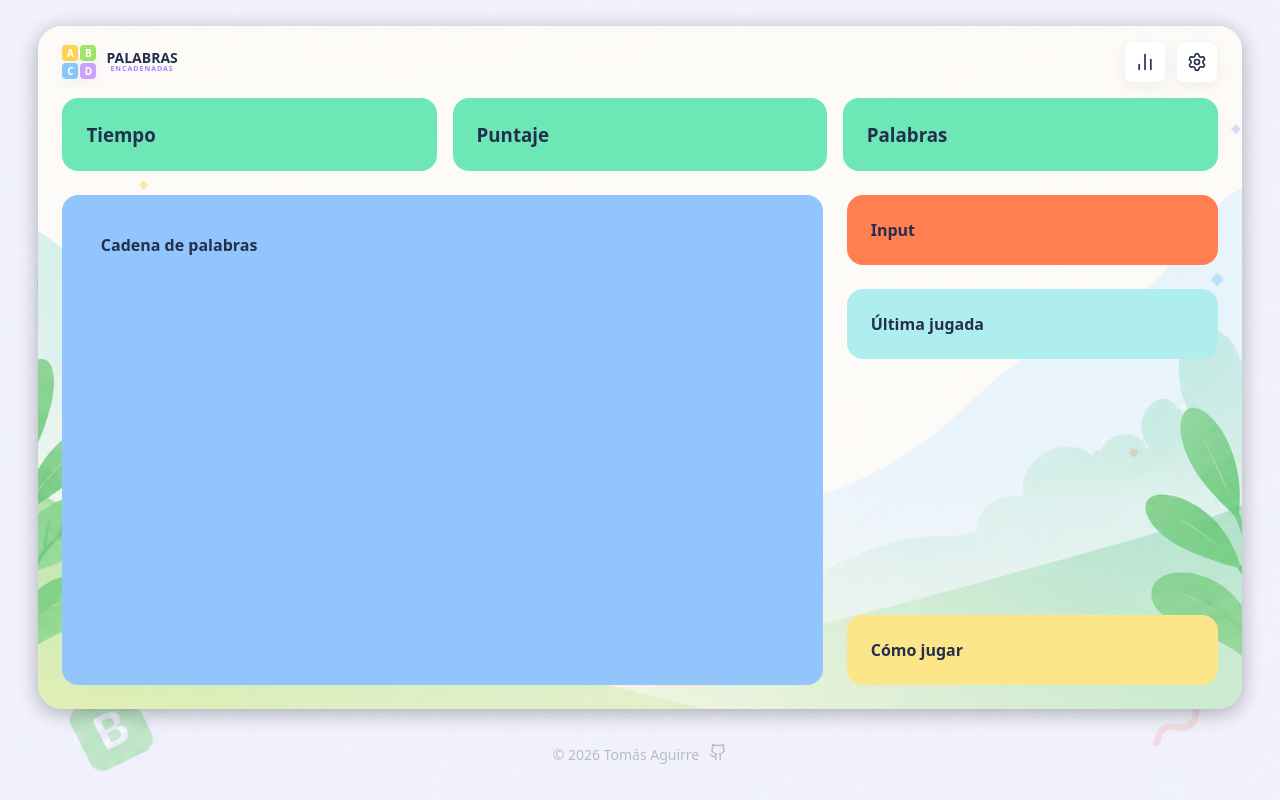
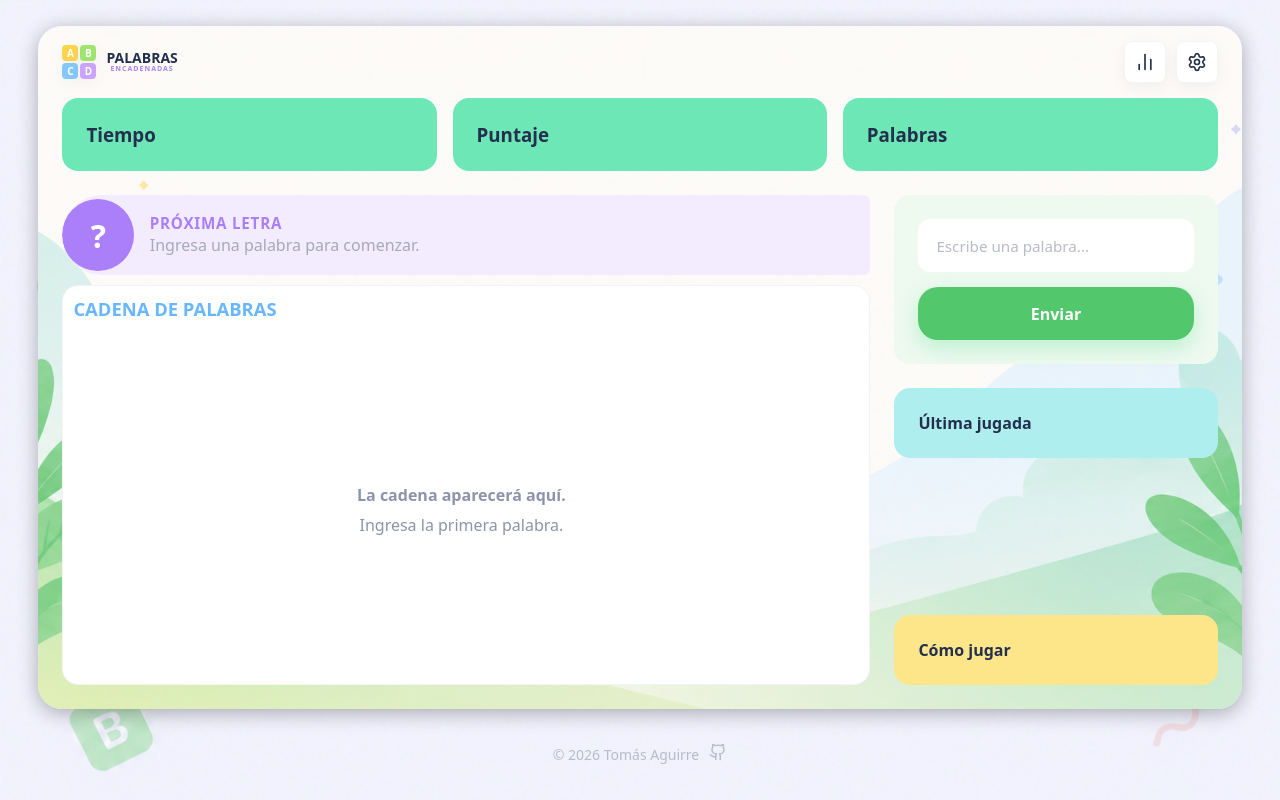
Before and after one commit to tomieaguirre/unq-ui-tomi-aguirre-trabajo-final, a React (Vite) app: page /game in a window 1280 px wide. Built offline with nearby package versions, Linux system fonts and the light colour scheme.

Commit message:
feat: connect input, word chain and game state

```diff
--- a/src/components/game/InputPanel/InputPanel.jsx
+++ b/src/components/game/InputPanel/InputPanel.jsx
@@ -1,9 +1,71 @@
+import { useRef, useState } from "react";
+import { SendHorizontal } from "lucide-react";
+
+import Button from "../../ui/Button/Button";
+import Spinner from "../../ui/Spinner/Spinner";
 import styles from "./InputPanel.module.css";
 
-export default function InputPanel() {
+export default function InputPanel({
+    onSubmit,
+    disabled = false,
+    loading = false,
+}) {
+
+    const [value, setValue] = useState("");
+
+    const inputRef = useRef(null);
+
+    const handleSubmit = async (event) => {
+        event.preventDefault();
+
+        const word = value.trim();
+
+        if (!word) return;
+
+        const success = await onSubmit(word);
+
+        if (success) {
+            setValue("");
+        }
+
+        inputRef.current?.focus();
+    };
+
     return (
         <section className={styles.container}>
-            <h1>Input</h1>
+
+            <form
+                className={styles.form}
+                onSubmit={handleSubmit}
+            >
+                <input
+                    ref={inputRef}
+                    type="text"
+                    placeholder="Escribe una palabra..."
+
+                    value={value}
+
+                    onChange={(event) =>
+                        setValue(event.target.value)
+                    }
+
+                    className={styles.input}
+
+                    autoComplete="off"
+
+                    disabled={disabled}
+                />
+
+                <Button
+                    type="submit"
+                    variant="success"
+                    size="md"
+                    fullWidth
+                    disabled={disabled || loading}
+                >
+                    {loading ? <Spinner size="sm" /> : "Enviar"}
+                </Button>
+            </form>
         </section>
     );
 }
--- a/src/components/game/InputPanel/InputPanel.module.css
+++ b/src/components/game/InputPanel/InputPanel.module.css
@@ -1,5 +1,5 @@
 /* ============================================
-   STATS CONTAINER
+   CONTAINER
    ============================================ */
 
 .container {
@@ -7,13 +7,61 @@
     flex-direction: column;
     gap: var(--spacing-md);
 
-    flex-shrink: 0;
     width: 100%;
+
     padding: var(--spacing-lg);
 
-    background: coral;
+    background: color-mix(in srgb, var(--color-success) 10%, var(--color-surface));
+
     border-radius: var(--border-radius-xl);
-    overflow: hidden;
+
+    flex-shrink: 0;
+}
+
+/* ============================================
+   FORM
+   ============================================ */
+
+.form {
+    display: flex;
+    flex-direction: column;
+    gap: var(--spacing-md);
+}
+
+/* ============================================
+   INPUT
+   ============================================ */
+
+.input {
+    width: 100%;
+
+    padding: .9rem 1rem;
+
+    border: 2px solid transparent;
+
+    border-radius: var(--border-radius-lg);
+
+    outline: none;
+
+    background: white;
+
+    font-size: .95rem;
+
+    transition: border-color 0.2s, box-shadow 0.2s;
+}
+
+.input:focus {
+    border-color: var(--color-success);
+}
+
+.input::placeholder {
+    color: var(--color-text-muted);
+    opacity: 0.8;
+}
+
+.input:disabled {
+    opacity: .6;
+    cursor: not-allowed;
 }
 
 /* ============================================
--- /dev/null
+++ b/src/components/game/WordCard/WordCard.jsx
@@ -0,0 +1,11 @@
+import styles from "./WordCard.module.css";
+
+export default function WordCard({ word }) {
+    return (
+        <article className={styles.card}>
+            <span className={styles.word}>
+                {word}
+            </span>
+        </article>
+    );
+}
--- /dev/null
+++ b/src/components/game/WordCard/WordCard.module.css
@@ -0,0 +1,35 @@
+.card {
+    position: relative;
+    display: flex;
+    justify-content: center;
+    align-items: center;
+
+    width: fit-content;
+    min-height: 64px;
+    padding: 1rem 2rem;
+
+    background: color-mix(in srgb, var(--color-secondary) 10%, var(--color-surface));
+    border-radius: var(--border-radius-lg);
+    box-shadow: var(--shadow-button);
+
+    flex-shrink: 0;
+}
+
+.word {
+    font-size: clamp(1.05rem, 1.3vw, 1.8rem);
+    font-weight: 700;
+    color: var(--color-text-main);
+    text-transform: capitalize;
+    white-space: nowrap;
+}
+
+/* ============================================
+   MOBILE
+============================================ */
+
+@media (max-width: 768px) {
+    .card {
+        width: 100%;
+        min-height: 64px;
+    }
+}
--- a/src/components/game/WordChain/WordChain.jsx
+++ b/src/components/game/WordChain/WordChain.jsx
@@ -1,9 +1,64 @@
+import { useEffect, useRef } from "react";
+import { ArrowRight, ArrowDown } from "lucide-react";
+
+import WordCard from "../WordCard/WordCard";
+
 import styles from "./WordChain.module.css";
 
-export default function WordChain() {
+export default function WordChain({ words }) {
+    const listRef = useRef(null);
+
+    useEffect(() => {
+        if (!listRef.current) return;
+        listRef.current.scrollTo({
+            top: listRef.current.scrollHeight,
+            behavior: "smooth",
+        });
+    }, [words]);
+
     return (
         <section className={styles.container}>
-            <h1>Cadena de palabras</h1>
+            <h2 className={styles.title}>
+                Cadena de palabras
+            </h2>
+
+            <div
+                ref={listRef}
+                className={styles.listWrapper}
+            >
+                {words.length === 0 ? (
+                    <div className={styles.emptyState}>
+                        <p>La cadena aparecerá aquí.</p>
+                        <span>Ingresa la primera palabra.</span>
+                    </div>
+                ) : (
+                    <div className={styles.list}>
+                        {words.map((item, index) => (
+                            <div
+                                key={item.id}
+                                className={styles.step}
+                            >
+                                {index !== 0 && (
+                                    <>
+                                        <ArrowRight
+                                            className={styles.arrowDesktop}
+                                            size={22}
+                                        />
+                                        <ArrowDown
+                                            className={styles.arrowMobile}
+                                            size={22}
+                                        />
+                                    </>
+                                )}
+
+                                <WordCard
+                                    word={item.word}
+                                />
+                            </div>
+                        ))}
+                    </div>
+                )}
+            </div>
         </section>
     );
 }
--- a/src/components/game/WordChain/WordChain.module.css
+++ b/src/components/game/WordChain/WordChain.module.css
@@ -1,41 +1,140 @@
 /* ============================================
-   CHAIN CONTAINER
-   ============================================ */
+   CONTAINER
+============================================ */
 
 .container {
     display: flex;
     flex-direction: column;
 
     flex: 1;
-    width: 100%;
     min-height: 0;
 
-    padding: var(--spacing-xl);
+    padding: var(--spacing-sm);
 
-    background: #93c5fd;
+    background: var(--color-surface);
+
     border-radius: var(--border-radius-xl);
+
+    border: 1px solid var(--color-border);
 
     overflow: hidden;
 }
 
 /* ============================================
+   TITLE
+============================================ */
+
+.title {
+    margin-bottom: var(--spacing-lg);
+
+    font-size: 1.15rem;
+    font-weight: 700;
+
+    color: var(--color-primary);
+
+    text-transform: uppercase;
+}
+
+/* ============================================
    LIST WRAPPER
-   ============================================ */
+============================================ */
 
 .listWrapper {
     flex: 1;
-
-    padding-right: var(--spacing-sm);
+    min-height: 0;
 
     overflow-y: auto;
+    overflow-x: hidden;
+
+    padding-top: var(--spacing-sm);
+    padding-right: var(--spacing-sm);
+    padding-bottom: var(--spacing-sm);
+}
+
+.list {
+    display: flex;
+    flex-wrap: wrap;
+    align-content: flex-start;
+    gap: var(--spacing-lg);
+    width: 100%;
 }
 
 /* ============================================
-   RESPONSIVE
-   ============================================ */
+   STEP
+============================================ */
+
+.step {
+    display: flex;
+    align-items: center;
+    gap: var(--spacing-lg);
+}
+
+.arrowDesktop {
+    color: var(--color-primary);
+    flex-shrink: 0;
+}
+
+.arrowMobile {
+    display: none;
+}
+
+/* ============================================
+   EMPTY STATE
+============================================ */
+
+.emptyState {
+    display: flex;
+    justify-content: center;
+    align-items: center;
+    flex-direction: column;
+
+    height: 100%;
+
+    color: var(--color-text-light);
+
+    text-align: center;
+}
+
+.emptyState p {
+    font-weight: 600;
+    margin-bottom: 8px;
+}
+
+/* ============================================
+   SCROLLBAR
+============================================ */
+
+.listWrapper::-webkit-scrollbar {
+    height: 8px;
+}
+
+.listWrapper::-webkit-scrollbar-thumb {
+    background: #D7DCF0;
+    border-radius: 999px;
+}
+
+/* ============================================
+   MOBILE
+============================================ */
 
 @media (max-width: 768px) {
-    .container {
-        padding: var(--spacing-lg);
+    .list {
+        flex-direction: column;
+        width: 100%;
+        align-items: center;
+    }
+
+    .step {
+        flex-direction: column;
+        width: 100%;
+    }
+
+    .arrowDesktop {
+        display: none;
+    }
+
+    .arrowMobile {
+        display: block;
+        color: var(--color-primary);
     }
 }
--- a/src/pages/Game/GamePage.jsx
+++ b/src/pages/Game/GamePage.jsx
@@ -1,26 +1,65 @@
 import styles from "./GamePage.module.css";
 
+import NextLetterCard from "../../components/game/NextLetterCard/NextLetterCard";
 import StatsSection from "../../components/game/StatsSection/StatsSection";
 import WordChain from "../../components/game/WordChain/WordChain";
 import InputPanel from "../../components/game/InputPanel/InputPanel";
 import LastPlay from "../../components/game/LastPlay/LastPlay";
 import HelpPanel from "../../components/game/HelpPanel/HelpPanel";
+import useGame from "../../hooks/useGame";
+import { GAME_STATUS } from "../../reducers/gameStatus";
 
 export default function GamePage() {
+
+    const {
+        game,
+        submitWord,
+    } = useGame();
+
+    console.log(game); // borrar xd
+
     return (
         <main className={styles.page}>
-      <StatsSection />
+
+            <StatsSection
+                time={game.timeLeft}
+                score={game.score}
+                words={game.words.length}
+            />
 
             <section className={styles.content}>
+
                 <section className={styles.chain}>
-          <WordChain />
+
+                    <NextLetterCard
+                        letter={game.nextLetter}
+                    />
+
+                    <WordChain
+                        words={game.words}
+                    />
+
                 </section>
 
                 <aside className={styles.sidebar}>
-          <InputPanel />
-          <LastPlay />
+
+                    <InputPanel
+                        onSubmit={submitWord}
+                        disabled={
+                            game.status === GAME_STATUS.FINISHED ||
+                            game.isSubmitting
+                        }
+                        loading={game.isSubmitting}
+                    />
+
+                    <LastPlay
+                        play={game.lastPlay}
+                    />
+
                     <HelpPanel />
+
                 </aside>
+
             </section>
         </main>
     );
--- a/src/pages/Game/GamePage.module.css
+++ b/src/pages/Game/GamePage.module.css
@@ -17,7 +17,7 @@
 .content {
     flex: 1;
     display: grid;
-    grid-template-columns: minmax(0, 2.05fr) minmax(320px, 1fr);
+    grid-template-columns: minmax(0, 2.5fr) minmax(260px, 1fr);
     gap: var(--spacing-lg);
 
     min-height: 0;
@@ -32,17 +32,20 @@
 .chain {
     display: flex;
     flex-direction: column;
+    gap: var(--spacing-sm);
 
     min-height: 0;
 
     overflow: hidden;
 }
 
-.chain > * {
+.letterCard {
+    flex: 0 0 auto;
+}
+
+.wordChain {
     flex: 1;
-
     min-height: 0;
-
     overflow-y: auto;
 }
 
@@ -67,18 +70,14 @@
 }
 
 /* ============================================
-   RESPONSIVE - MOBILE/TABLET
+   RESPONSIVE
    ============================================ */
 
-@media (max-width: 900px) {
-    .page {
-        gap: var(--spacing-md);
-    }
+@media (max-width: 768px) {
 
     .content {
         display: flex;
         flex-direction: column;
-        gap: var(--spacing-md);
     }
 
     .chain {
@@ -87,8 +86,8 @@
     }
 
     .sidebar {
-        flex-shrink: 0;
-        gap: var(--spacing-md);
+        flex: none;
+        height: auto;
     }
 
     .sidebar > :last-child {
```
Lines whose indentation alone changed are shown as unchanged.
